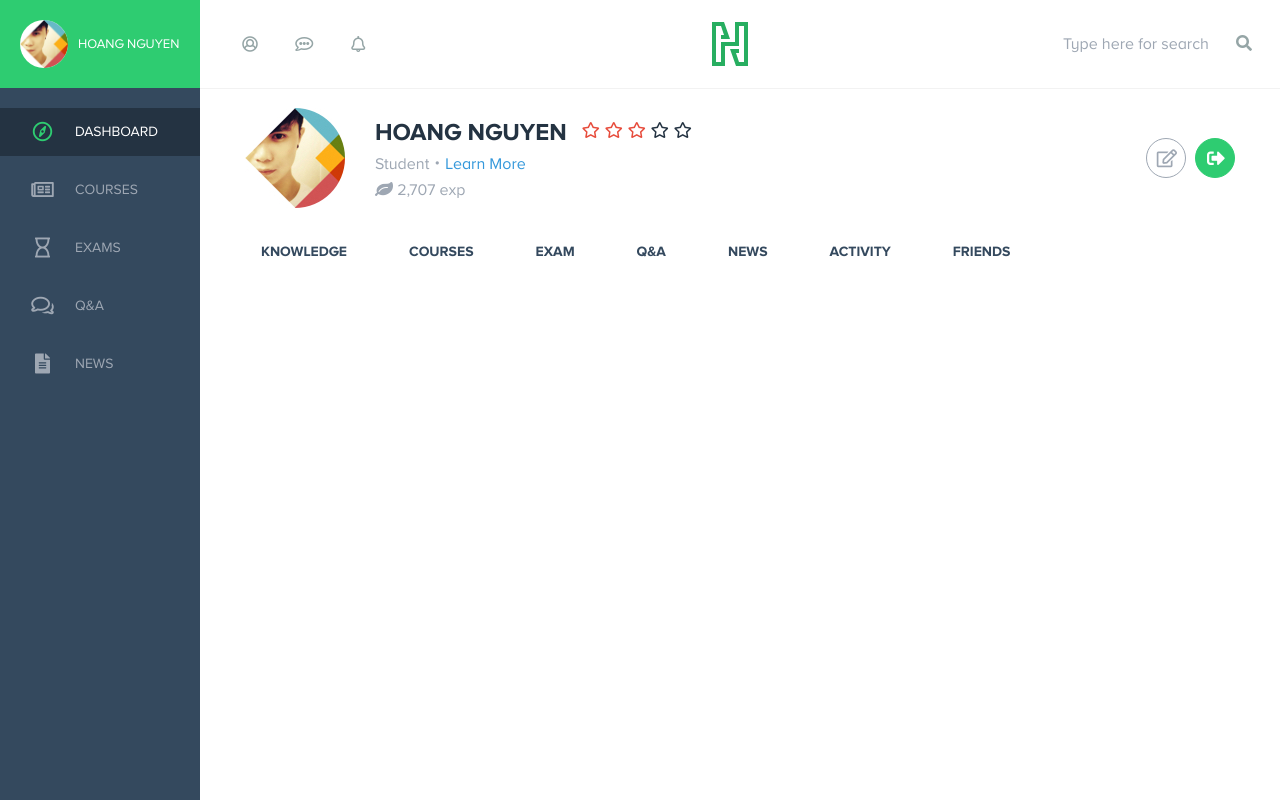
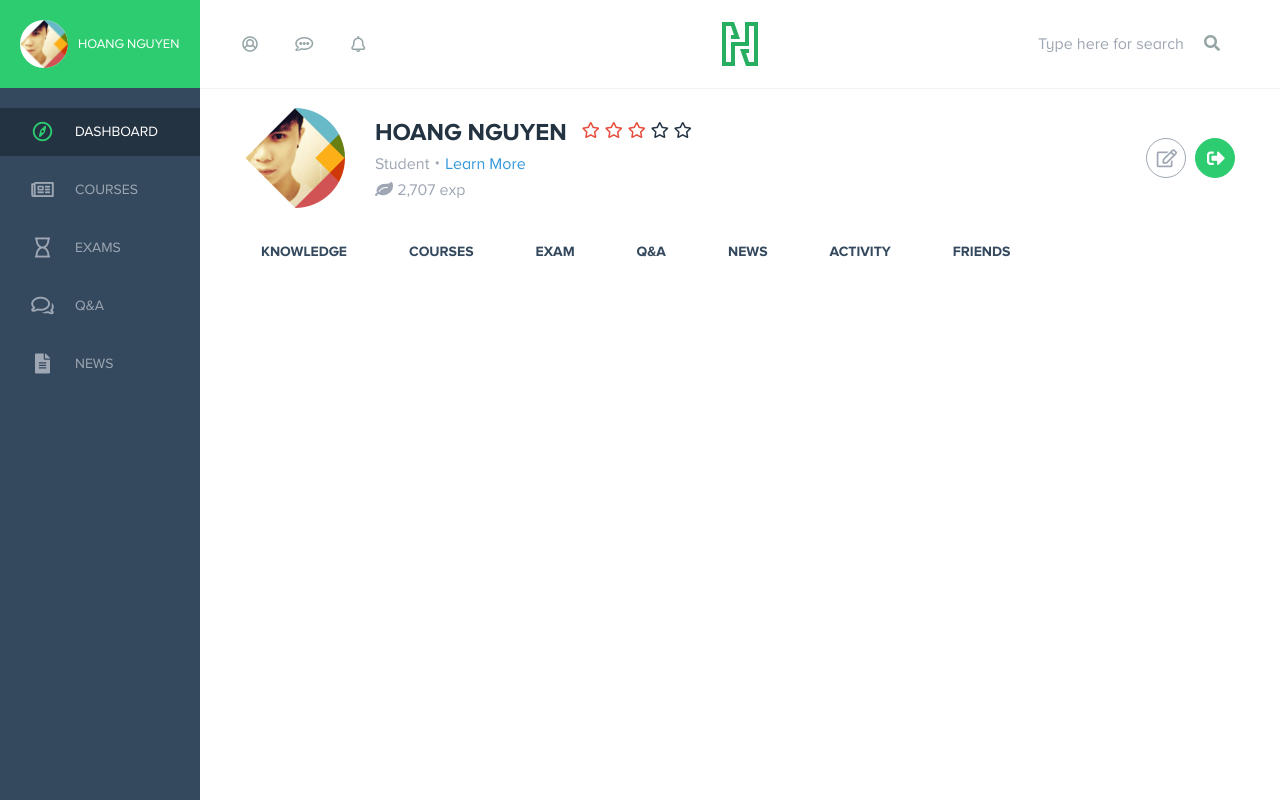
Before and after one commit to jatinsayan/education-dashboard, a website: page index.html in a window 1280 px wide. Drawn offline with nearby package versions, Linux system fonts and the light colour scheme; files whose address does not match are found by name.

Commit message:
Input group

```diff
--- a/index.html
+++ b/index.html
@@ -64,15 +64,15 @@
 
           <div class="col-6 d-flex">
             <img src="img/logo.svg" alt="logo">
+          </div>
+          <div class="col-3 input-group">
             <form class="form-inline mr-3">
-          </div>
-          <div class="col-3 input-group pl-5">
             <input type="text" class="form-control pr-0" placeholder="Type here for search" aria-label="Type here for search">
             <span class="input-group-btn">
              <button class="btn btn-light" type="button"><i class="fas fa-search"></i></button>
             </span>
+            </form>
           </div>
-          </form>
         </nav>
 
         <section class="container-fluid">
```
